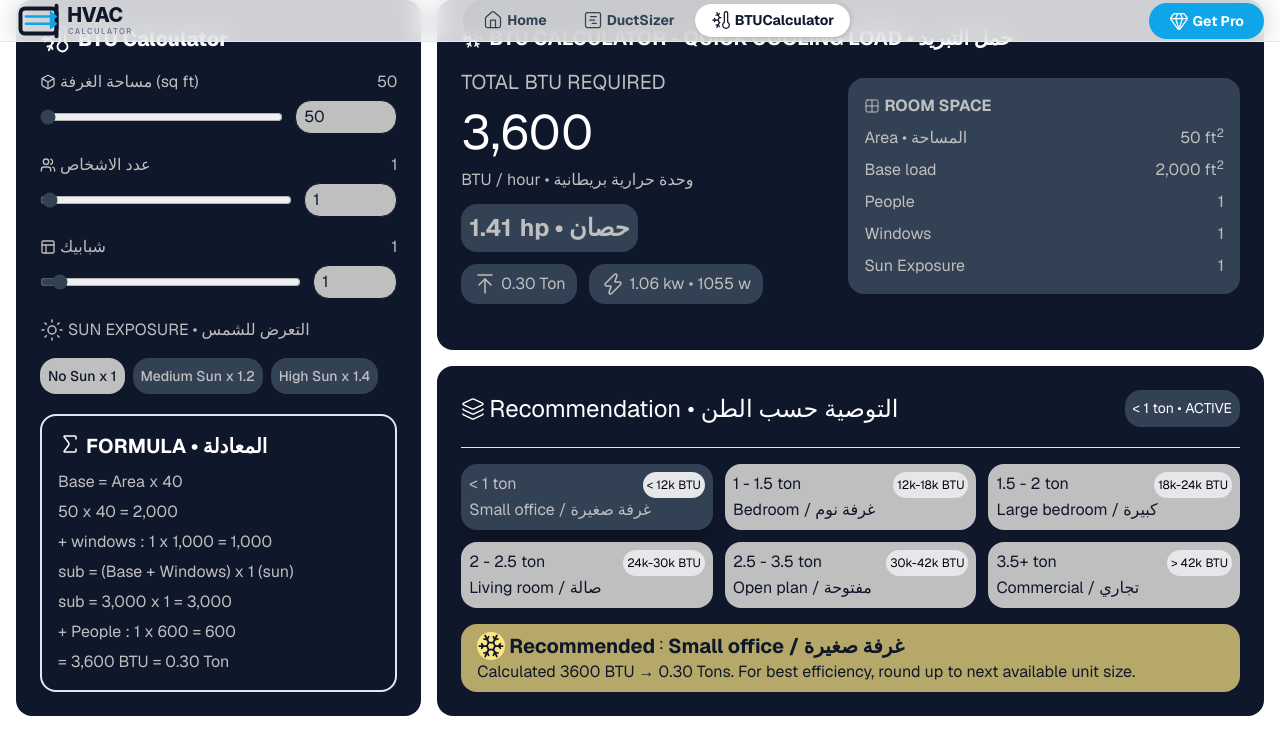
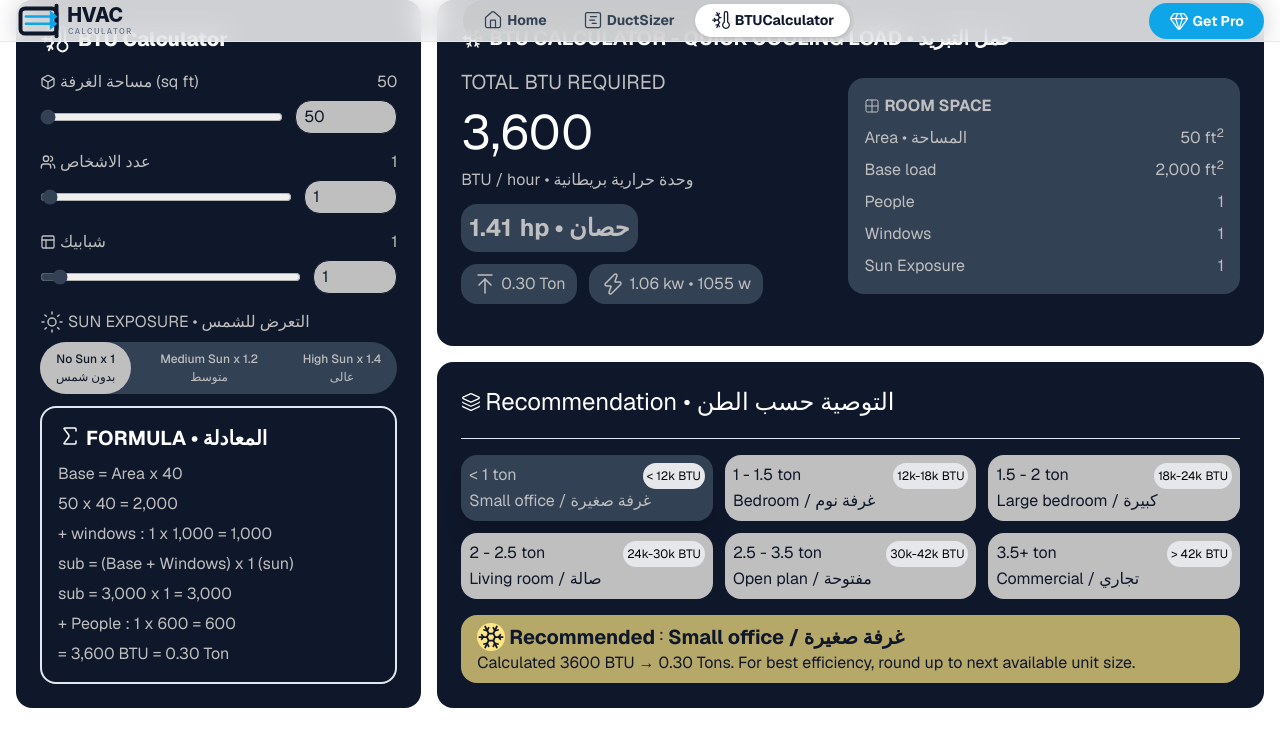
Before and after one commit to omar-khatab/HVAC-Calculator, a Next.js app: page /BTUCalculator in a window 1280 px wide. Shown: the top 754 px of the page. Built offline with nearby package versions, Linux system fonts and the light colour scheme.

Commit message:
some small edition on ui

```diff
--- a/src/app/BTUCalculator/BTUComponents/Main.tsx
+++ b/src/app/BTUCalculator/BTUComponents/Main.tsx
@@ -36,7 +36,7 @@ export default function Main() {
 
     return (
         <div className="w-full max-w-7xl mx-auto px-4  grid lg:grid-cols-3 lg:grid-rows-2 gap-4
-        grid-cols-1 grid-rows-1 mt-[100]">
+            grid-cols-1 grid-rows-1 pb-[40] pt-[80]">
             <div className="p-6 bg-primary text-surface rounded-2xl flex flex-col justify-between lg:row-span-2">
                 <h2 className="text-xl font-extrabold text-head flex gap-2 items-center mb-2">
                     <ThermometerSnowflake size={30} strokeWidth={1.5} />BTU Calculator
@@ -47,14 +47,14 @@ export default function Main() {
                 <Inputs Icon={PanelsTopLeft} label="شبابيك" min={0} max={20}value={inputs.window} calc = {calcWindows}/>
                 {/* Sun Exposure selection */}
                     <h3 className="py-2 flex item-center gap-1"><Sun strokeWidth={1.5} />SUN EXPOSURE • التعرض للشمس </h3>
-                <div className="flex mb-3 py-2 gap-2">
+                <div className="flex mb-3 gap-2 bg-secondary rounded-full justify-between">
                     {[1 , 1.2 , 1.4].map((val) => {
-                    return <label key={val} className={`cursor-pointer rounded-2xl p-2 font-medium text-sm
-                                    ${inputs.sunExposure === val ? "bg-surface text-primary" : "bg-secondary text-surface"}`}>
+                    return <label key={val} className={`cursor-pointer rounded-full px-4 py-2 font-medium md:text-[12px] text-[10px] text-center
+                                    ${inputs.sunExposure === val ? "bg-surface text-primary" : " text-surface"}`}>
                                 <input type="radio" name="sun" checked = {inputs.sunExposure === val}
                                     onChange = {() => setInputs({...inputs, sunExposure : val})}
                                     className="hidden"/>
-                                {val === 1 ? "No Sun x 1" : val === 1.2 ? "Medium Sun x 1.2": "High Sun x 1.4"}
+                                {val === 1 ? <span>No Sun x 1 <br/>بدون شمس</span> : val === 1.2 ? <span>Medium Sun x 1.2<br/> متوسط</span>: <span>High Sun x 1.4<br/> عالى</span>}
                         </label>
                     })}
                 </div>
--- a/src/app/BTUCalculator/BTUComponents/Recommendations.tsx
+++ b/src/app/BTUCalculator/BTUComponents/Recommendations.tsx
@@ -25,12 +25,9 @@ export default function Recommendations({ result} : Props) {
     ]
     return (
         <div className="p-6 bg-primary rounded-2xl lg:col-span-2">
-            <div className="text-head  flex justify-between items-center pb-5 border-b border-border">
-                <h2 className="md:text-2xl flex items-center gap-1"> <Layers strokeWidth={1.5} />Recommendation • التوصية حسب الطن</h2>
-                <span className="bg-secondary p-2 rounded-2xl text-[14px]"> {recommendationCard.map((r) => {
-                    return r.status ? r.ton : ""
-                })} • ACTIVE</span>
-            </div>
+            <h2 className="md:text-2xl text-[17px] flex items-center gap-1 text-head pb-5 border-b border-border">
+                <Layers strokeWidth={1.5} size={20}/>Recommendation • التوصية حسب الطن
+            </h2>
             <ul className="grid md:grid-cols-3 gap-3 py-4">
                 {recommendationCard.map((r) => {
             return <li key={r.id} className={`list-none p-2 rounded-2xl
@@ -44,7 +41,7 @@ export default function Recommendations({ result} : Props) {
             })}
             </ul>
             <div className="bg-amber-200/70 rounded-2xl px-4 py-2">
-                <div className="flex item-center gap-1">
+                <div className="flex item-center gap-1 flex-wrap">
                     <Snowflake strokeWidth={1.5} className="h-7 w-7 text-primary rounded-full bg-amber-200"/>
                     <span className="text-xl font-bold">Recommended</span> : {recommendationCard.map((r) => {
                     return r.status ? <span key={r.id} className="text-xl font-bold">{r.space}</span> : ""
--- a/src/app/DuctSizer/DuctComponent/Main.tsx
+++ b/src/app/DuctSizer/DuctComponent/Main.tsx
@@ -23,7 +23,7 @@ const [inputs, setInputs] = useState<DuctSizerInputs>({
     }
 
   return (
-    <div className="grid lg:grid-cols-3 lg:grid-rows-3 w-full max-w-7xl mx-auto px-4 gap-4 grid-cols-1 row-span-1 mt-[100]">
+    <div className="grid lg:grid-cols-3 lg:grid-rows-3 w-full max-w-7xl mx-auto px-4 gap-4 grid-cols-1 row-span-1 pb-[40] pt-[80]">
       <div className=" bg-primary text-surface p-5 rounded-2xl lg:row-span-3">
         <div>
           <h2 className="text-xl font-extrabold mb-2 text-head flex item-center gap-2">
--- a/src/app/DuctSizer/DuctComponent/Outputs.tsx
+++ b/src/app/DuctSizer/DuctComponent/Outputs.tsx
@@ -20,7 +20,7 @@ export default function Outputs({result, inputs} : Props) {
     return (
             <div className=" rounded-2xl lg:col-span-2 flex md:justify-between justify-center h-fit gap-2 flex-col md:flex-row">
                     <div className="bg-primary text-surface p-5 rounded-2xl flex flex-col justify-between gap-2 md:w-[265] w-full">
-                        <h3 className="flex items-center gap-1"><Diameter size={20} strokeWidth={1.5} />EQUIVALENT DIA</h3>
+                        <h3 className="flex items-center gap-1 text-head"><Diameter className="h-6" strokeWidth={1.5} />EQUIVALENT DIA</h3>
                         <p>
                             <span className="text-3xl font-bold">{diameterInch.toFixed(1)}<sup>{`"`}</sup></span>
                             <span>{`/ ${(diameterInch * 25.4).toFixed(0)} mm`}</span>
@@ -30,12 +30,12 @@ export default function Outputs({result, inputs} : Props) {
                         </p>
                     </div>
                     <div className="bg-primary text-surface p-5 rounded-2xl flex flex-col justify-between gap-2 md:w-[265] w-full">
-                        <h3 className="flex items-center gap-1"><Scan size={20} strokeWidth={1.5} />DUCT AREA</h3>
+                        <h3 className="flex items-center gap-1 text-head"><Scan className="h-6" strokeWidth={1.5} />DUCT AREA</h3>
                         <p className="text-3xl font-bold">{(result * 144).toFixed(0)} <span className="text-[16px]">in<sup>2</sup></span></p>
                         <p>{result.toFixed(3)} ft<sup>2</sup> • {(result * 0.0929).toFixed(3)} m<sup>2</sup></p>
                     </div>
                     <div className="bg-primary text-surface p-5 rounded-2xl flex flex-col  gap-1 md:w-[265] w-full">
-                        <h3 className="flex item-center gap-1"><Info size={20} strokeWidth={1.5} />STATUS</h3>
+                        <h3 className="flex item-center gap-1 text-head"><Info className="h-6" strokeWidth={1.5} />STATUS</h3>
                         {detailsDesign.map((s) => {
                             return s.status ?
                             <div key={s.id} className="flex gap-1 flex-col">
--- a/src/app/DuctSizer/DuctComponent/Recommendations.tsx
+++ b/src/app/DuctSizer/DuctComponent/Recommendations.tsx
@@ -60,11 +60,11 @@ function getSuggestions(result: number) {
 export default function Recommendations({result} : Props) {
   const finalSuggestions = getSuggestions(result)
   return (
-    <div className="p-5 bg-primary rounded-2xl lg:col-span-2 lg:row-span-2 text-surface h-fit">
+    <div className="p-5 bg-primary rounded-2xl lg:col-span-2 lg:row-span-2 text-head h-fit">
           <h2 className="md:text-xl font-bold text-[14px] mb-3 flex item-center gap-1">
-            <Cuboid size={30} strokeWidth={1.5} />
+            <Cuboid size={25} strokeWidth={1.5} />
             Suggested Rectangular Sizes • مقاسات مقترحة
-            </h2>
+          </h2>
       {finalSuggestions.map((s,i) => {
         const isBest = i === 0
         return (
--- a/src/app/page.tsx
+++ b/src/app/page.tsx
@@ -4,7 +4,7 @@ import { Wind, Calculator, ArrowRight, Box, Zap } from "lucide-react";
 
 export default function Home() {
   return (
-    <div className="max-w-7xl mx-auto px-4 mt-24 pb-20 flex flex-col items-center text-center">
+    <div className="max-w-7xl mx-auto px-4 pt-[80] pb-20 flex flex-col items-center text-center">
       {/* Hero */}
       <div className="mb-16 max-w-2xl">
         <span className="inline-flex items-center gap-2 bg-accent/10 text-accent px-4 py-1.5 rounded-full text- font-semibold mb-6 border border-accent/20">
```
